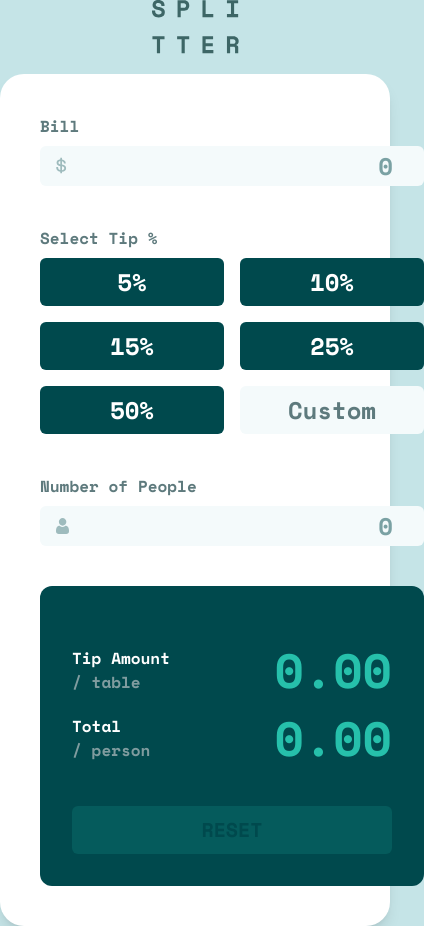
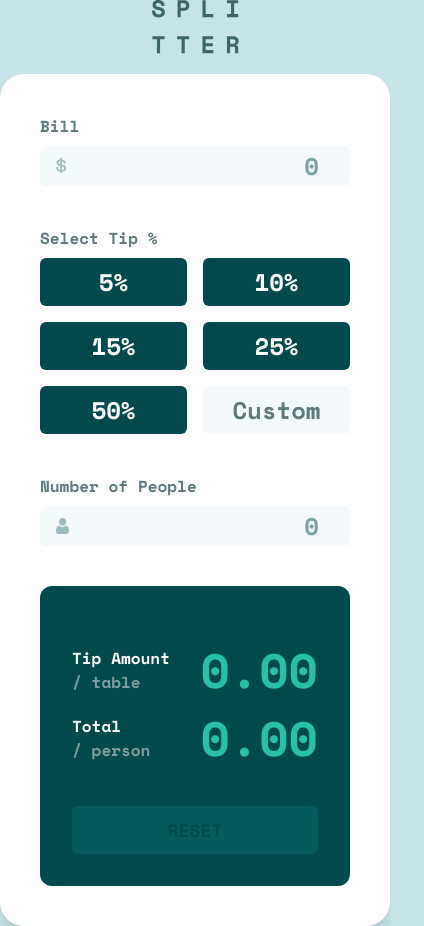
Before and after one commit to jpbascon/react-1.0.3, a React (Vite) app: page / in a window 390 px wide. Shown: the whole page, 424 px wide, since content can reach past the window. Built offline with nearby package versions, Linux system fonts and the light colour scheme.

Commit message:
UI Responsiveness minor tweaks

```diff
--- a/src/index.css
+++ b/src/index.css
@@ -24,11 +24,11 @@
   }
 
   .container {
-    @apply flex flex-col lg:flex-row gap-10 min-w-xs max-w-5xl h-full bg-white p-10 rounded-3xl shadow-lg;
+    @apply flex flex-col lg:flex-row gap-10 max-w-5xl h-full bg-white p-10 rounded-3xl shadow-lg;
   }
 
   .left-section {
-    @apply flex flex-col gap-10 min-w-sm w-full h-auto;
+    @apply flex flex-col gap-10 w-full h-auto;
 
     & p {
       @apply text-grey-500 font-bold;
@@ -43,7 +43,7 @@
     }
 
     & .top div input {
-      @apply text-right text-grey-900 text-2xl font-bold focus:outline-hidden caret-grey-500;
+      @apply w-full text-right text-grey-900 text-2xl font-bold focus:outline-hidden caret-grey-500;
     }
 
     & .middle {
@@ -55,7 +55,7 @@
     }
 
     & .middle button {
-      @apply bg-grey-900 text-white text-2xl font-bold py-2 rounded-md cursor-pointer;
+      @apply bg-grey-900 text-white text-2xl font-bold py-2 rounded-md cursor-pointer w-full;
     }
 
     & .middle div div {
@@ -63,7 +63,7 @@
     }
 
     & .middle div div input {
-      @apply outline-hidden max-w-full rounded-md border-solid border-green-400 font-bold text-right pr-2 py-[3.5px] border-[2.5px];
+      @apply outline-hidden w-full rounded-md border-solid border-green-400 font-bold text-right pr-2 py-[3.5px] border-[2.5px];
     }
 
     & .bottom {
@@ -75,12 +75,12 @@
     }
 
     & .bottom div input {
-      @apply text-right text-grey-900 text-2xl font-bold focus:outline-hidden caret-grey-500 appearance-none;
+      @apply w-full text-right text-grey-900 text-2xl font-bold focus:outline-hidden caret-grey-500 appearance-none;
     }
   }
 
   .right-section {
-    @apply flex flex-col bg-grey-900 min-w-sm w-full min-h-[300px] p-8 lg:p-10 pt-15 rounded-xl;
+    @apply flex flex-col bg-grey-900 w-full min-h-[300px] p-8 lg:p-10 pt-15 rounded-xl;
 
     & p {
       @apply font-bold text-white;
@@ -103,7 +103,7 @@
     }
 
     & button {
-      @apply text-xl w-full bg-green-400/15 text-grey-900 font-bold cursor-pointer py-2.5 rounded-md;
+      @apply text-lg lg:text-xl w-full bg-green-400/15 text-grey-900 font-bold cursor-pointer py-2.5 rounded-md;
     }
   }
 }
```
